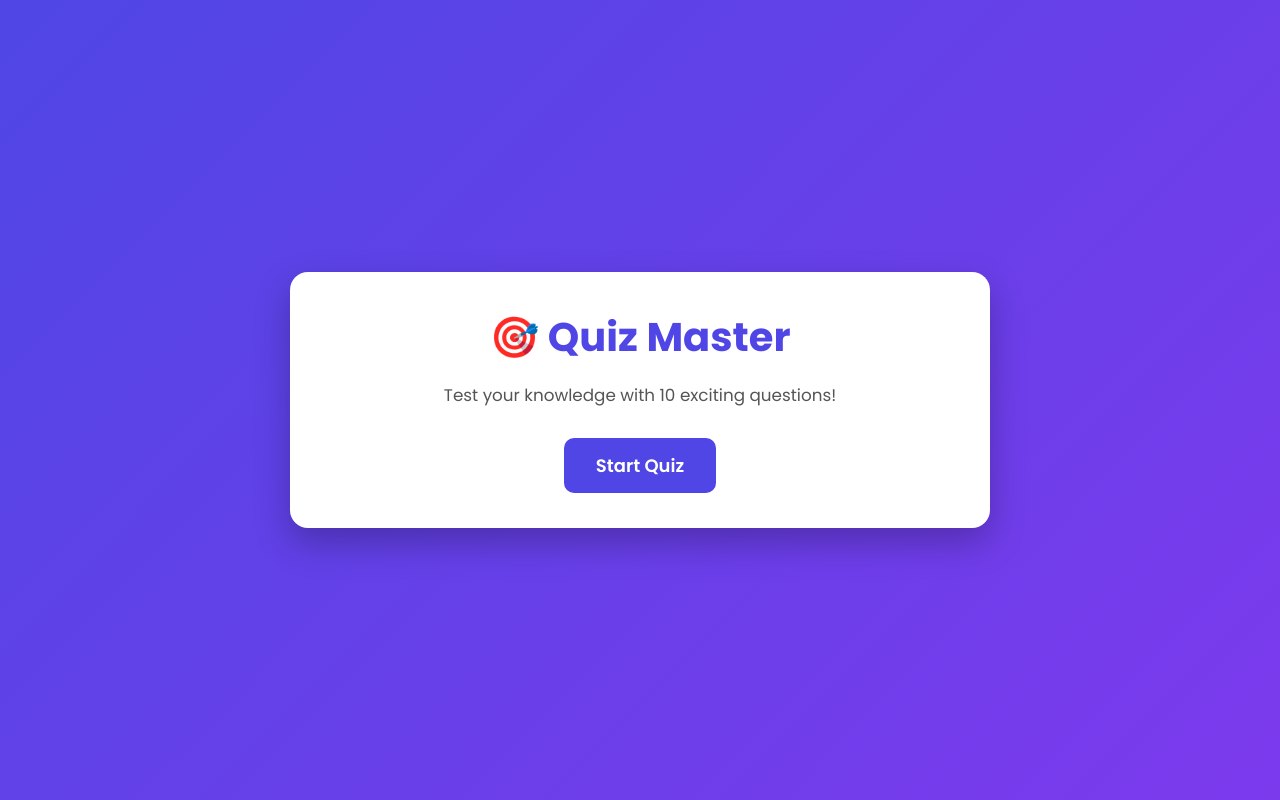
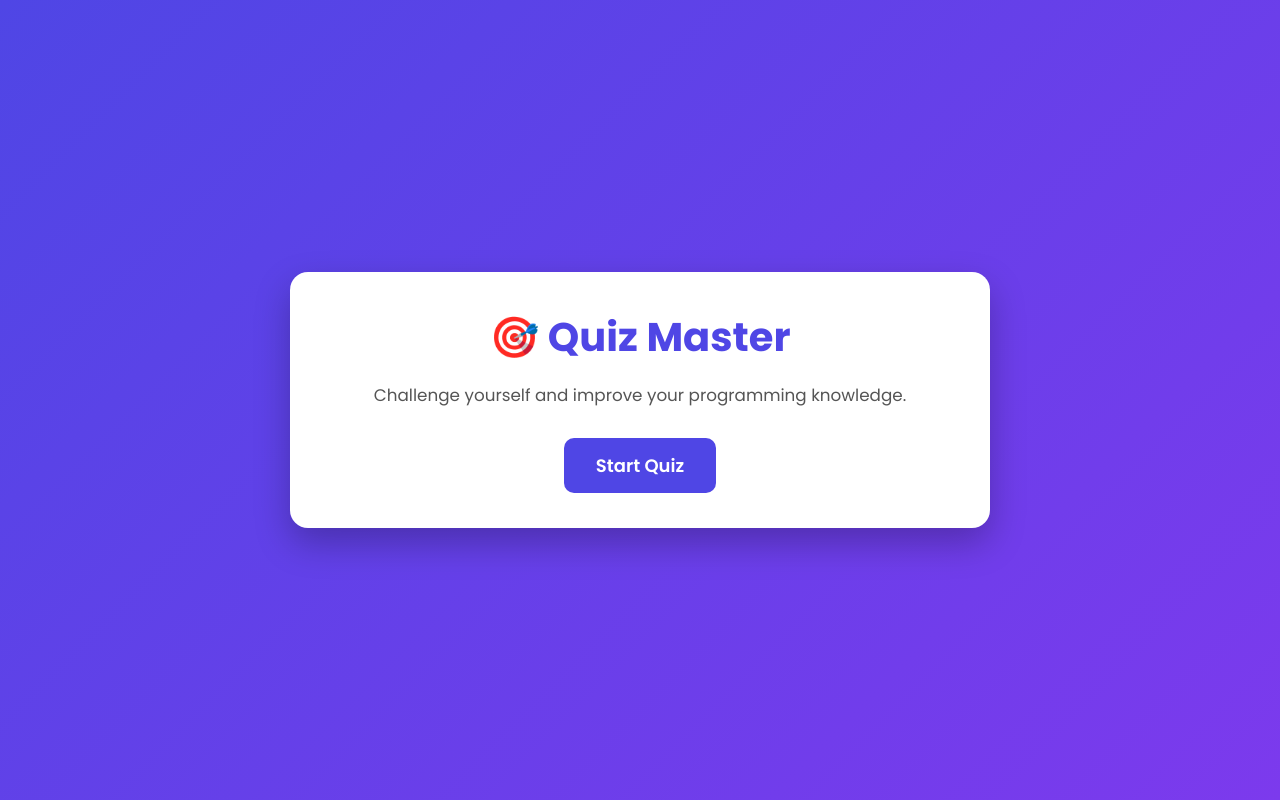
Before and after one commit to KshitijShingane/Quize-App, a plain HTML site: page index.html in a window 1280 px wide. Drawn offline with Linux system fonts and the light colour scheme.

Commit message:
Initial quiz app commit

```diff
--- a/index.html
+++ b/index.html
@@ -12,7 +12,7 @@
     <section id="home-screen" class="screen active">
         <div class="container">
             <h1>🎯 Quiz Master</h1>
-            <p>Test your knowledge with 10 exciting questions!</p>
+            <p>Challenge yourself and improve your programming knowledge.</p>
 
             <button id="start-btn">Start Quiz</button>
         </div>
```
